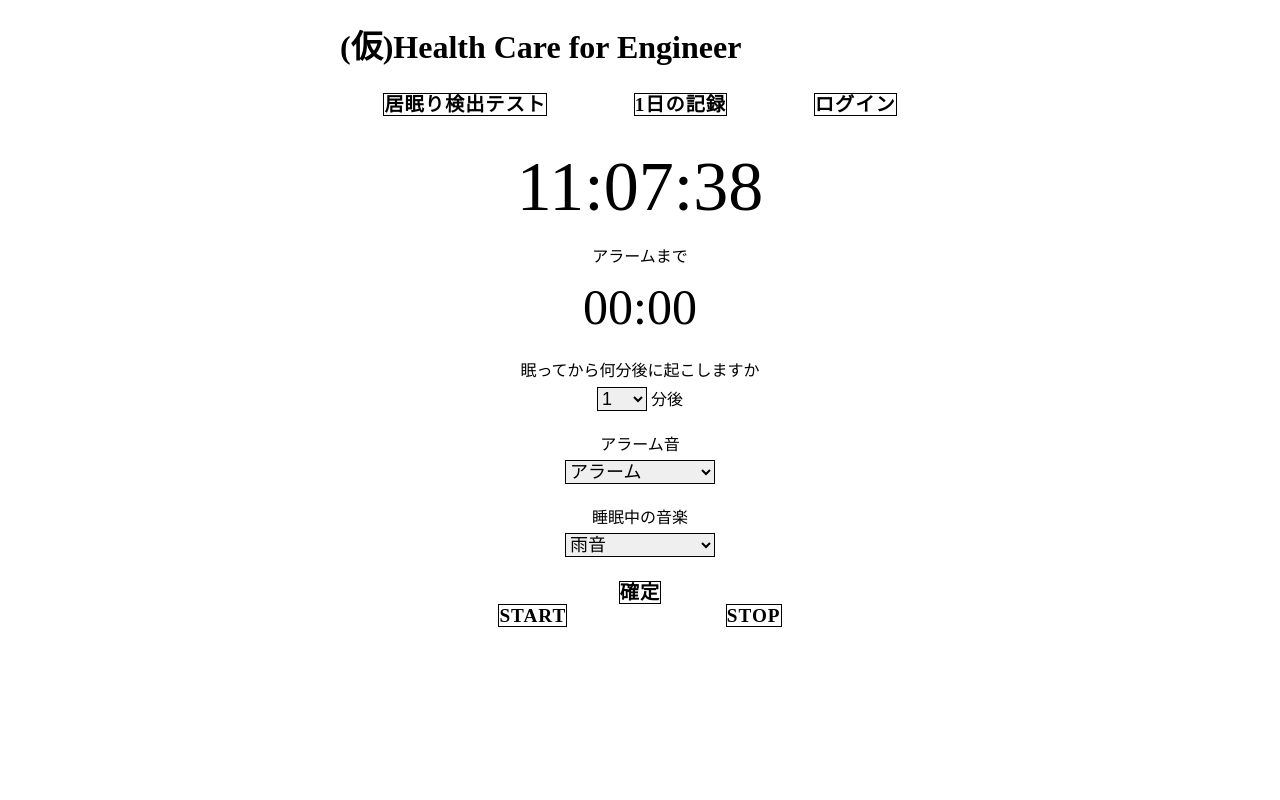
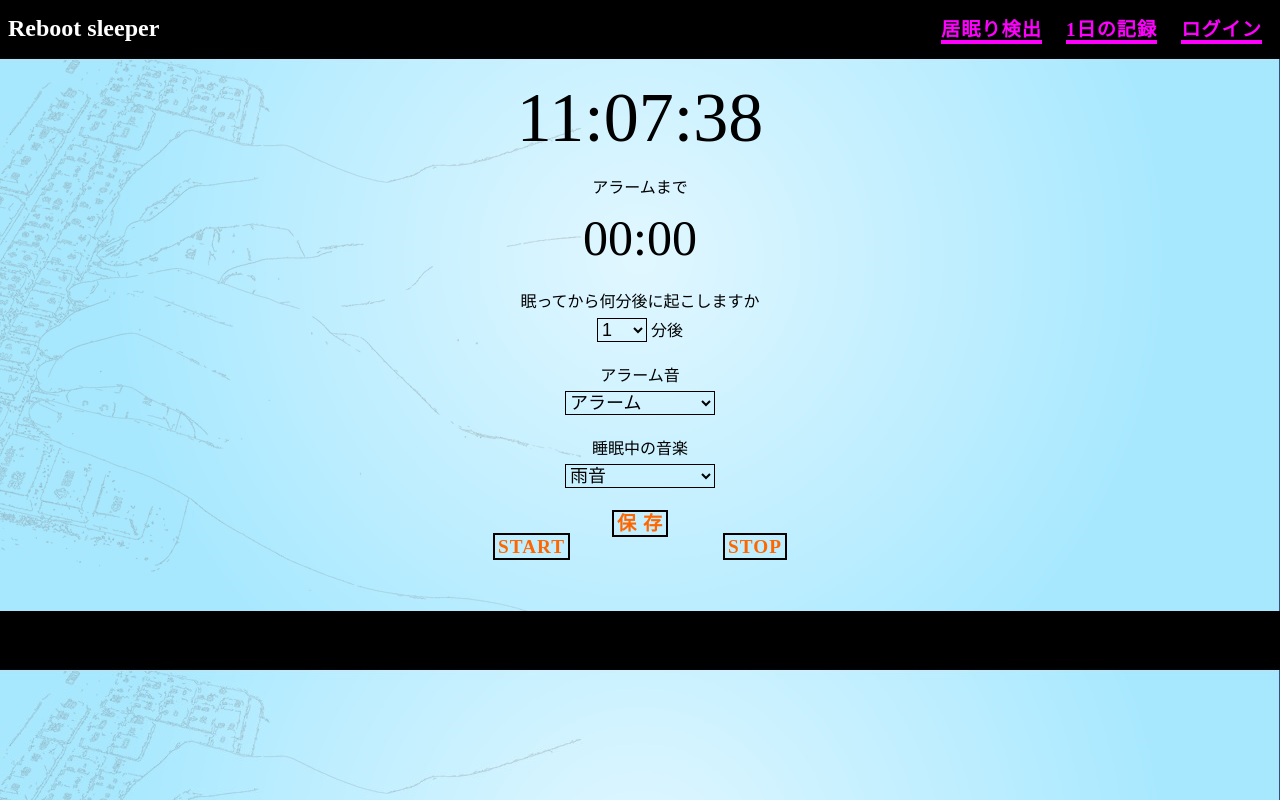
Before and after one commit to bisnii/hacku, a Flask app: page / in a window 1280 px wide. Run offline with Flask 2, Linux system fonts and the light colour scheme.

Commit message:
[UI design] ホーム画面のデザイン (#25)
* add #13 ホーム画面のデザイン追加

* add #12 ヘッダー背景&タイトル追加

```diff
--- a/static/css/index.css
+++ b/static/css/index.css
@@ -1,3 +1,7 @@
+body{
+    background-image: url("/static/img/background1.jpg");
+}
+
 .entire{
     width: 600px;
     margin: 0 auto;
@@ -8,38 +12,51 @@
 }
 
 .title a {
-    color: #000000;
+    color: #fff;
     text-decoration: none;
 }
 
-.flex{
+header {
     display: flex;
-    justify-content: space-around;
+    width: 100%;
+    height: 40px;
+    align-items: center;
+}
+
+.title {
+    margin-right: auto;
+}
+
+.menu-item {
+    list-style: none;
+    display: inline-block;
+    padding: 10px;
 }
 
 .button1,
 .button2,
 .button3 {
-    color: #000;
-    background-color: #fff;
+    color: #f0f;
+    background-color: #0000;
     font-size: larger;
     font-weight: 700;
     text-decoration: none;
     letter-spacing: 1px;
-    border: 1.5px solid #000;
-    border-radius: 0%;  /*角状態*/
+    border-bottom: .25rem solid transparent;
+    border-bottom-color: #f0f;
 }
 
 .check_button,
 .timerStop,
 .timerStart {
-    color: #000;
-    background-color: #fff;
+    color: rgb(255, 102, 0);
+    background-color: #0000;
     font-size: larger;
-    font-weight: 700;
+    font-weight: 600;
     text-decoration: none;
     letter-spacing: 1px;
-    border: 1.5px solid #000;
+    padding: 1px 3px;
+    border: 2.0px solid #000;
     border-radius: 0%;  /*角状態*/
     cursor: pointer;
 }
@@ -71,12 +88,14 @@
     width:50px;
     font-size: 18px;
     border: 1.5px solid #000; /*枠*/
+    background-color: #0000;
 }
 
 .drop_down2{
     width: 150px;
     font-size: 18px;
     border: 1.5px solid #000; /*枠*/
+    background-color: #0000;
 }
 .check{
     text-align: center;
--- a/templates/index.html
+++ b/templates/index.html
@@ -4,18 +4,21 @@
     <meta charset='utf-8'>
     <meta http-equiv="X-UA-Compatible" content="IE=edge">
     <meta name="viewport" content="width=device-width, initial-scale=1.0">
-    <title>(仮)Health Care for Engineer</title>
+    <title>Reboot sleeper</title>
     <link rel="stylesheet" type="text/css" href="/static/css/index.css">
 </head>
 <body>
+    <header>
+        <h2 class="title"><a href="/">Reboot sleeper</a></h2>
+        <nav class="nav">
+            <ul class="menu-group">
+                <li class="menu-item"><a href="/detection_test" class="button1">居眠り検出</a></li>
+                <li class="menu-item"><a href="/activity_log" class="button2">1日の記録</a></li>
+                <li class="menu-item"><a href="/login" class="button3">ログイン<br></a></li>
+            </ul>
+        </nav>
+    </header>
     <div class="entire">
-        <h1 class="title"><a href="/">(仮)Health Care for Engineer</a></h1>
-        <div class="flex">
-            <div><a href="/detection_test" class="button1">居眠り検出テスト</a></div>
-            <div><a href="/activity_log" class="button2">1日の記録</a></div>
-            <div><a href="/login" class="button3">ログイン<br></a></div>
-        </div>
-
         <p id='clock' class="clock"></p>
         <p id='timer' class="timer">アラームまで</p>
         <p id="time" class="time"></p>
@@ -55,7 +58,7 @@
         </form>
 
         <div id="check" class='check'>
-            <a id="decision" class="check_button">確定</a>
+            <a id="decision" class="check_button">保 存</a>
         </div>
         <div id="startStop" class='startStop'>
             <div><a id="timerStart" class="timerStart">START</a></div>
```
Also changed, not shown: static/img/background.jpg (added), static/img/background1.jpg (added).
